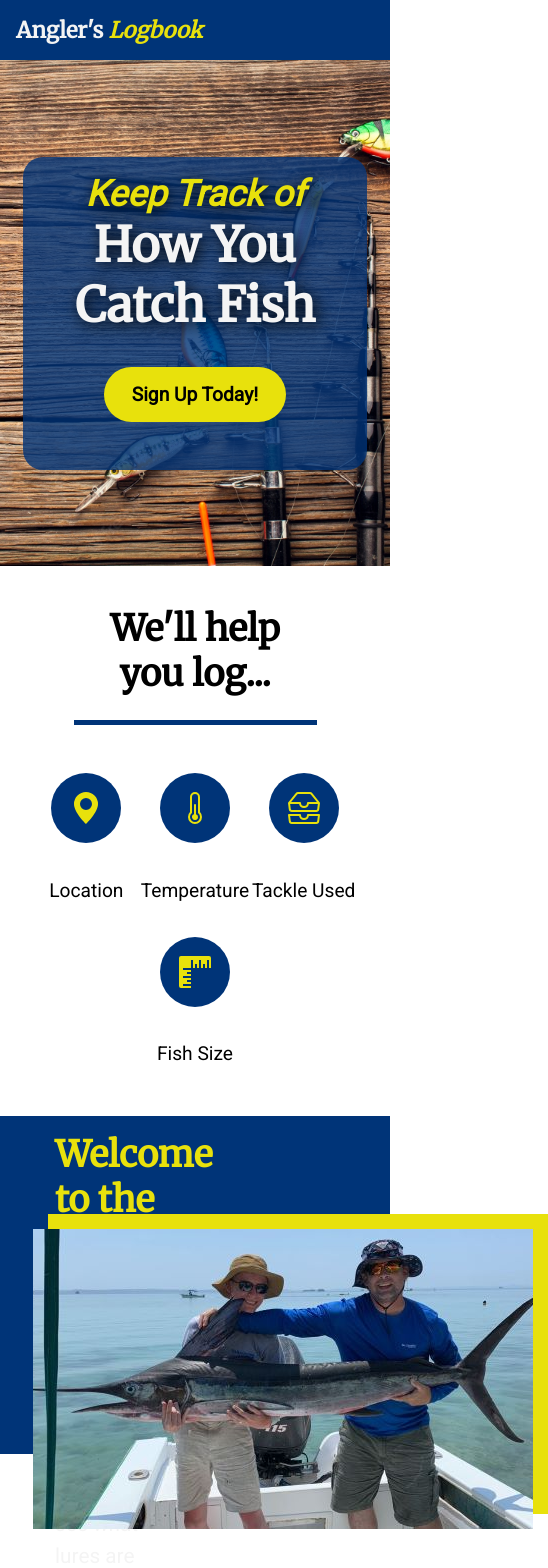
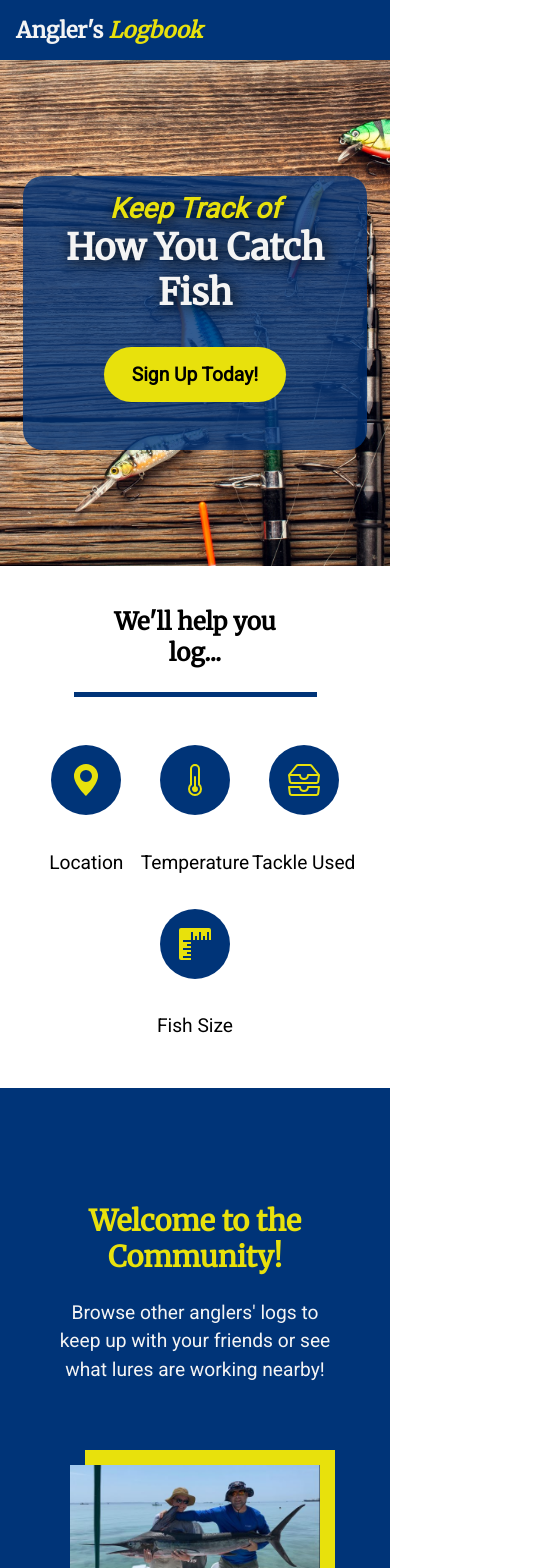
Before and after one commit to JaxonAdams/angler-logbook, a React (Create React App) app in the folder client/: page / in a window 390 px wide. Shown: the top 1568 px of the page, 548 px wide, since content can reach past the window. Built offline with nearby package versions, Linux system fonts and the light colour scheme.

Commit message:
media queries for existing components

```diff
--- a/client/src/App.css
+++ b/client/src/App.css
@@ -158,7 +158,7 @@ html, body {
     flex-flow: row wrap;
     justify-content: space-evenly;
     align-items: center;
-    height: 40vh;
+    height: 400px;
 }
 
 .welcome-container {
@@ -215,7 +215,24 @@ html, body {
 
 
 /* media queries */
-@media screen and (max-width: 1000px) {}
+@media screen and (max-width: 1000px) {
+    .community-photo {
+        background-size: cover;
+    }
+
+    .community-photo, .community-photo::after {
+        width: 350px;
+        height: 200px;
+    }
+
+    .welcome-title {
+        font-size: 1.8rem;
+    }
+
+    .welcome-txt {
+        font-size: 1.2rem;
+    }
+}
 
 @media screen and (max-width: 768px) {
     .hero {
@@ -238,11 +255,28 @@ html, body {
         background-color: var(--color-secondary);
         color: var(--txt-dark);
     }
+
+    .home-welcome {
+        flex-direction: column;
+        justify-content: space-around;
+        height: 600px;
+    }
+
+    .welcome-container {
+        width: 80vw;
+        text-align: center;
+    }
+
+    .welcome-img-container {
+        width: 80vw;
+    }
+
+    .welcome-img-container {
+        bottom: 50px;
+    }
 }
 
-@media screen and (max-width: 580px) {}
-
-@media screen and (max-width: 375px) {
+@media screen and (max-width: 480px) {
     .hero-title {
         font-size: 36px;
     }
@@ -250,4 +284,15 @@ html, body {
     .hero-intro {
         font-size: 28px;
     }
+
+    .community-photo, .community-photo::after {
+        width: 250px;
+        height: 150px;
+    }
+
+    .home-info-title {
+        font-size: 1.5rem;
+    }
 }
+
+@media screen and (max-width: 375px) {}
```
